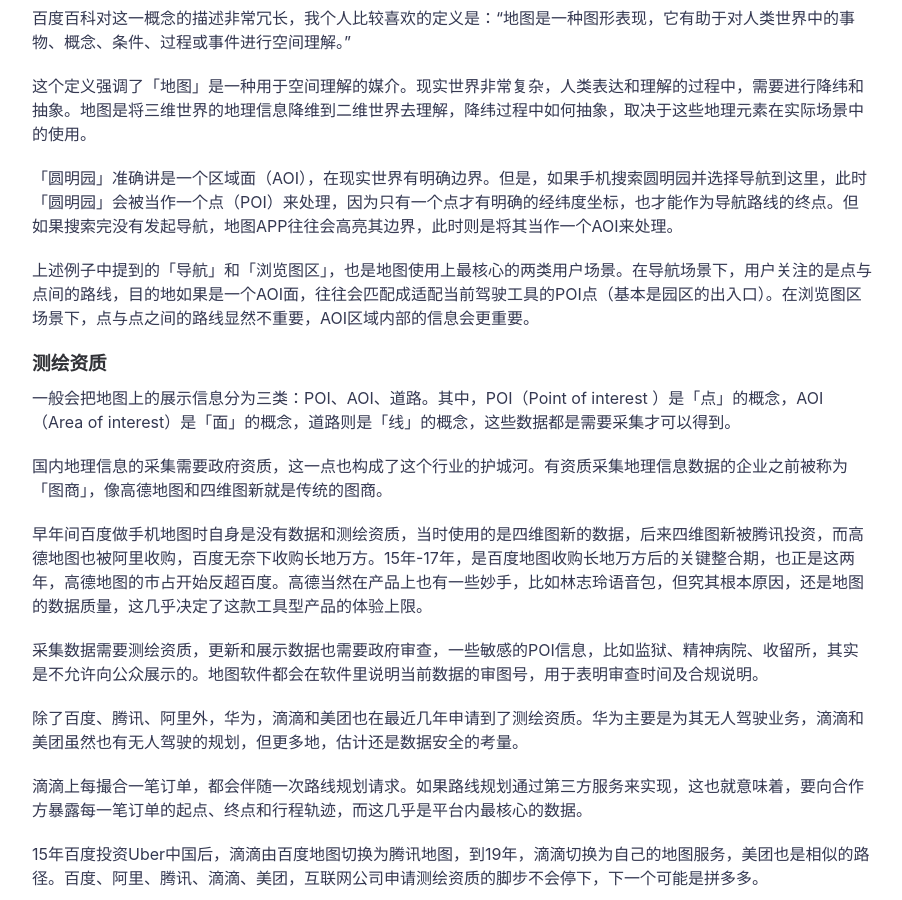
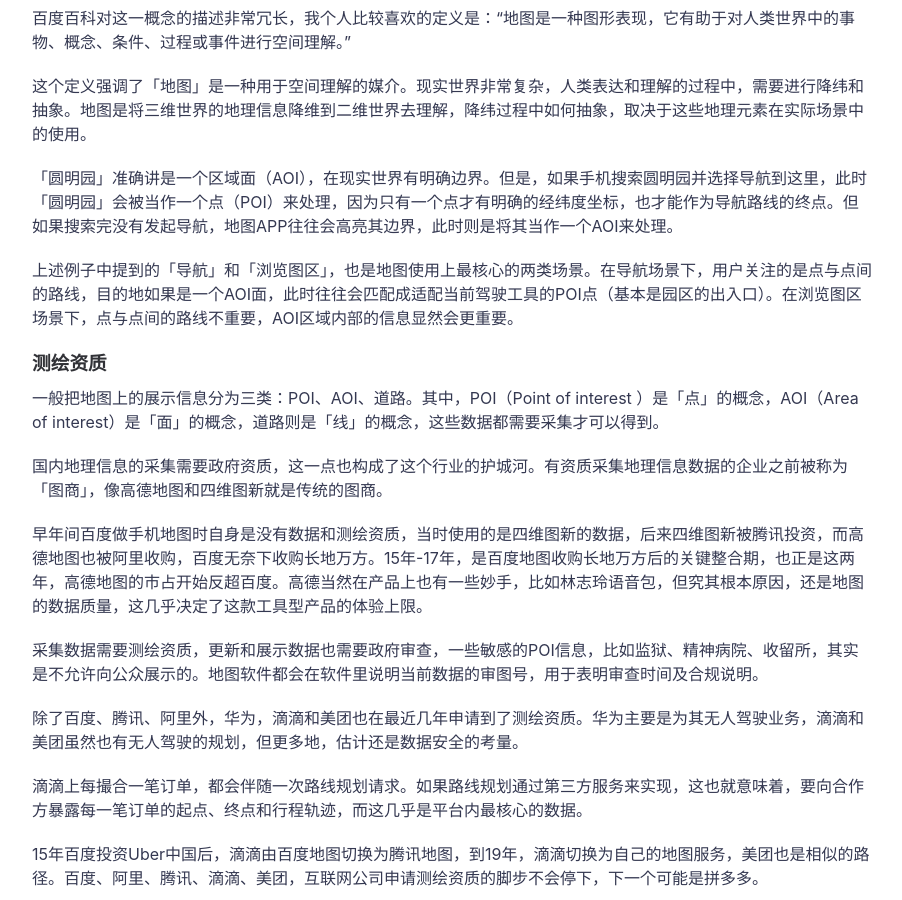
Before and after one commit to icarus507/icarus507.github.io, a Jekyll site: the page built from _posts/2018-09-07-谈谈地图.md, in a window 1280 px wide and 900 px high, scrolled down 946 px. Shown: the whole window, without its empty margins (188-1090 px from the left). Built offline with Jekyll 4.4.1, drawn with Linux system fonts in a browser that asks for light colours.

Commit message:
Update 2018-09-07-谈谈地图.md

```diff
--- a/_posts/2018-09-07-谈谈地图.md
+++ b/_posts/2018-09-07-谈谈地图.md
@@ -22,12 +22,12 @@
 
 「圆明园」准确讲是一个区域面（AOI），在现实世界有明确边界。但是，如果手机搜索圆明园并选择导航到这里，此时「圆明园」会被当作一个点（POI）来处理，因为只有一个点才有明确的经纬度坐标，也才能作为导航路线的终点。但如果搜索完没有发起导航，地图APP往往会高亮其边界，此时则是将其当作一个AOI来处理。
 
-上述例子中提到的「导航」和「浏览图区」，也是地图使用上最核心的两类用户场景。在导航场景下，用户关注的是点与点间的路线，目的地如果是一个AOI面，往往会匹配成适配当前驾驶工具的POI点（基本是园区的出入口）。在浏览图区场景下，点与点之间的路线显然不重要，AOI区域内部的信息会更重要。
+上述例子中提到的「导航」和「浏览图区」，也是地图使用上最核心的两类场景。在导航场景下，用户关注的是点与点间的路线，目的地如果是一个AOI面，此时往往会匹配成适配当前驾驶工具的POI点（基本是园区的出入口）。在浏览图区场景下，点与点间的路线不重要，AOI区域内部的信息显然会更重要。
 
 
 ### 测绘资质
 
-一般会把地图上的展示信息分为三类：POI、AOI、道路。其中，POI（Point of interest ）是「点」的概念，AOI（Area of interest）是「面」的概念，道路则是「线」的概念，这些数据都是需要采集才可以得到。
+一般把地图上的展示信息分为三类：POI、AOI、道路。其中，POI（Point of interest ）是「点」的概念，AOI（Area of interest）是「面」的概念，道路则是「线」的概念，这些数据都需要采集才可以得到。
 
 国内地理信息的采集需要政府资质，这一点也构成了这个行业的护城河。有资质采集地理信息数据的企业之前被称为「图商」，像高德地图和四维图新就是传统的图商。
 
```
